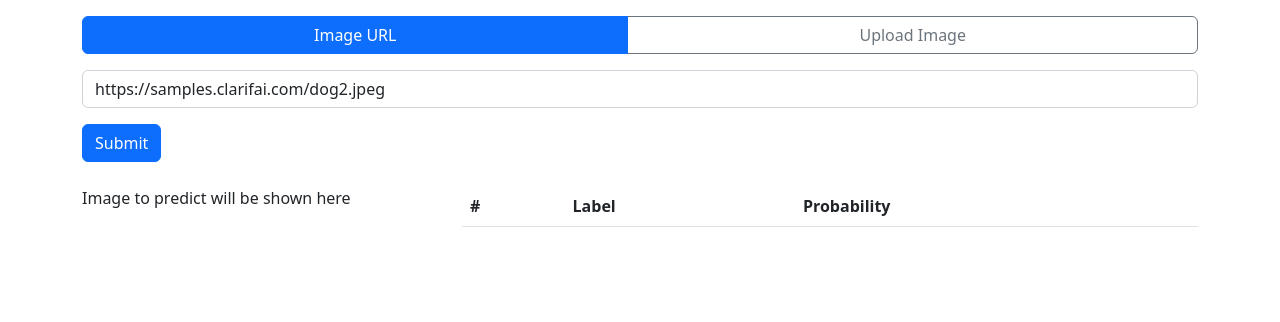
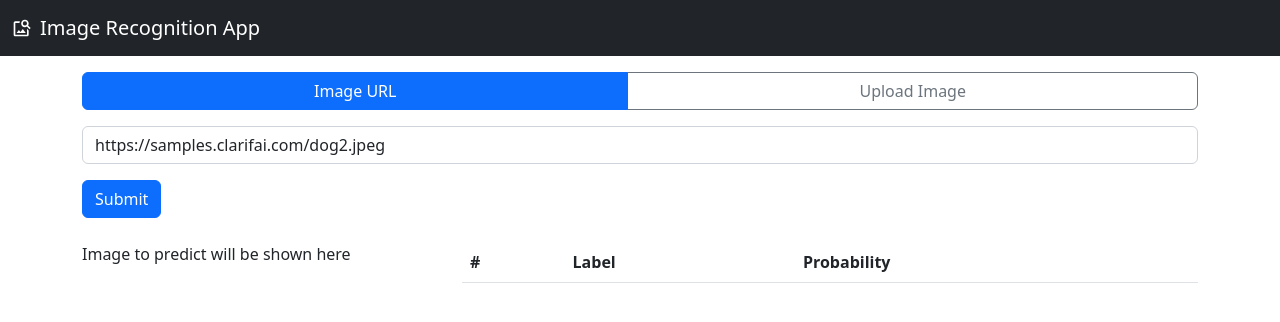
Before and after one commit to hadichloun/Image-detection, a React (Create React App) app in the folder frontend/: page / in a window 1280 px wide. Shown: the top 322 px of the page. Built offline with nearby package versions, Linux system fonts and the light colour scheme.

Commit message:
adds the url image uplad

```diff
--- a/frontend/src/App.js
+++ b/frontend/src/App.js
@@ -1,5 +1,7 @@
 import { useState } from "react";
-import { Container, Stack } from "react-bootstrap";
+import { Container, Stack, Navbar } from "react-bootstrap";
+import { MdOutlineImageSearch } from "react-icons/md";
+
 import InputImage from "./InputImage";
 import Output from "./Output";
 
@@ -8,13 +10,26 @@ function App() {
   const [imageToPredict, setImageToPredict] = useState("");
 
   return (
-    <Container >
-      <div className="mt-3" />
-      <Stack gap={2}>
-     <InputImage setOutputs={setOutputs} setImageToPredict={setImageToPredict}/>
-     <Output outputs={outputs} imageToPredict={imageToPredict} />
-     </Stack>
-    </Container>
+    <div>
+      <Navbar bg="dark" variant="dark">
+        <Navbar.Brand style={{ display: "flex", alignItems: "center" }}>
+          <MdOutlineImageSearch style={{
+            marginLeft: "12px",
+            marginRight: "8px"
+          }} />
+          Image Recognition App
+        </Navbar.Brand>
+      </Navbar>
+
+      <Container>
+        <div className="mt-3" />
+        <Stack gap={2}>
+          <InputImage setOutputs={setOutputs} setImageToPredict={setImageToPredict} />
+          <Output outputs={outputs} imageToPredict={imageToPredict} />
+        </Stack>
+      </Container>
+    </div>
+
   );
 }
 
```
